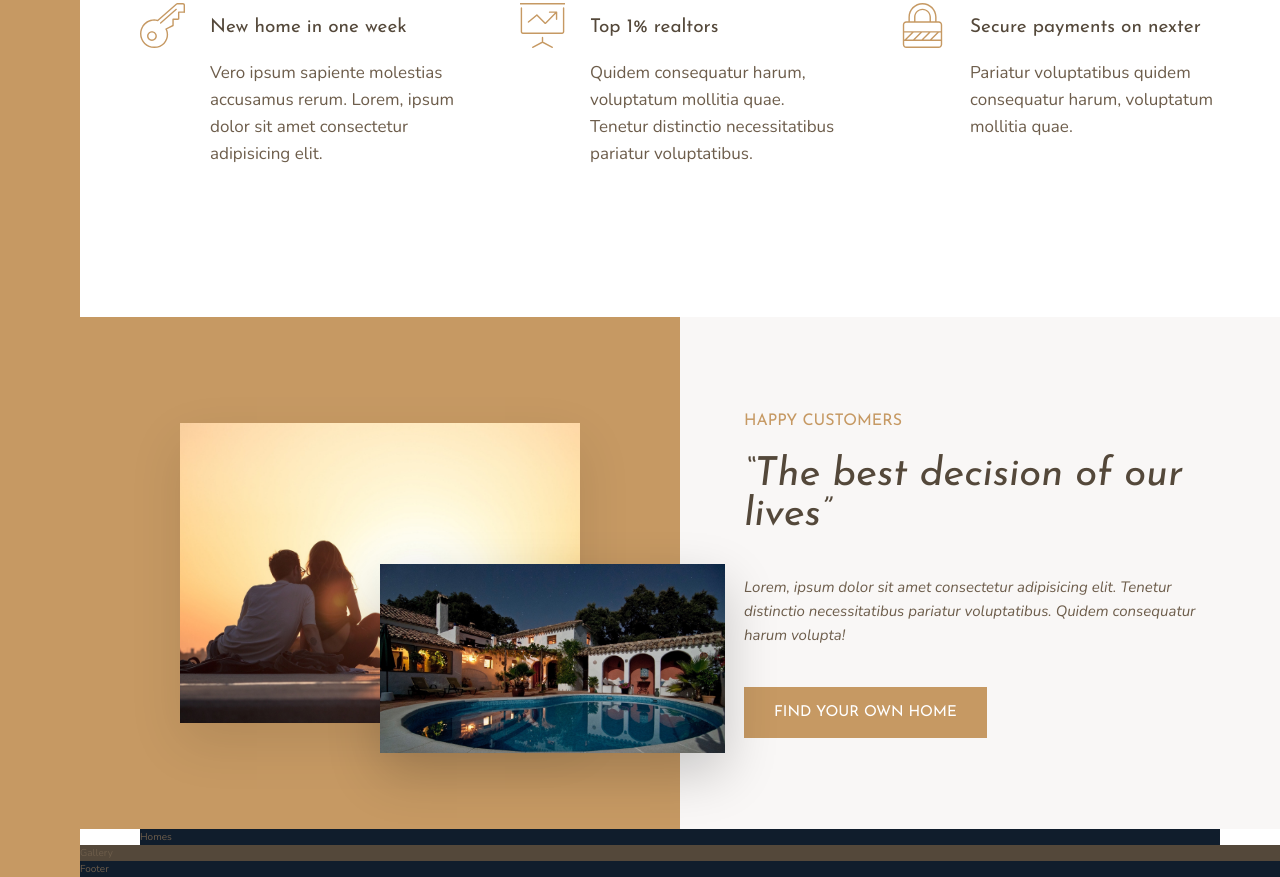
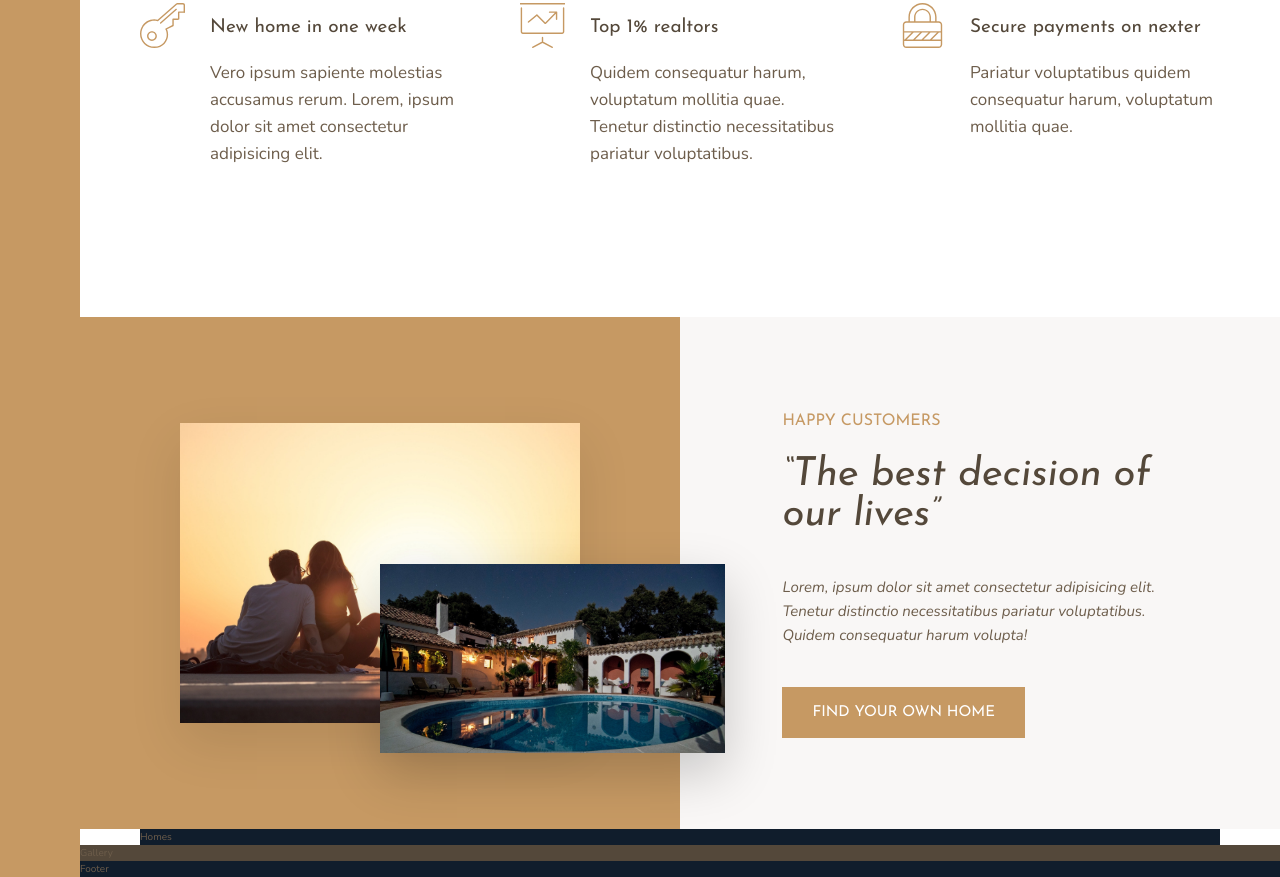
Before and after one commit to sujata13/Nexter, a website: page index.html in a window 1280 px wide. Shown: the part 991-1868 px from the top of the page. Drawn offline with nearby package versions, Linux system fonts and the light colour scheme.

Commit message:
changed padding from 8vh to 8vw

```diff
--- a/sass/_story.scss
+++ b/sass/_story.scss
@@ -28,7 +28,7 @@
     &__content{
         background-color: $color-grey-light-1;
         grid-column: col-start 5 / full-end;
-        padding: 6rem 8vh;
+        padding: 6rem 8vw;
 
         // display: flex;
         // flex-direction: column;
```
Also changed, not shown: css/style.css.
